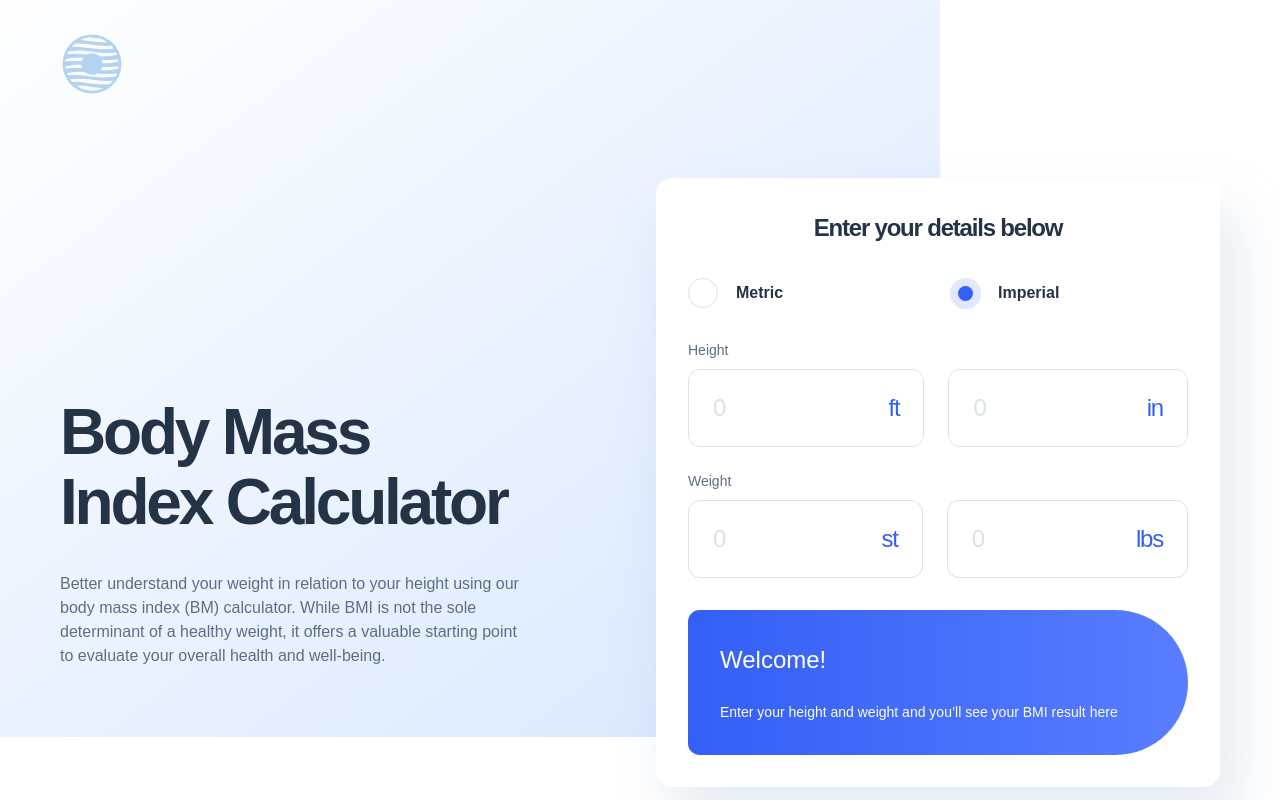
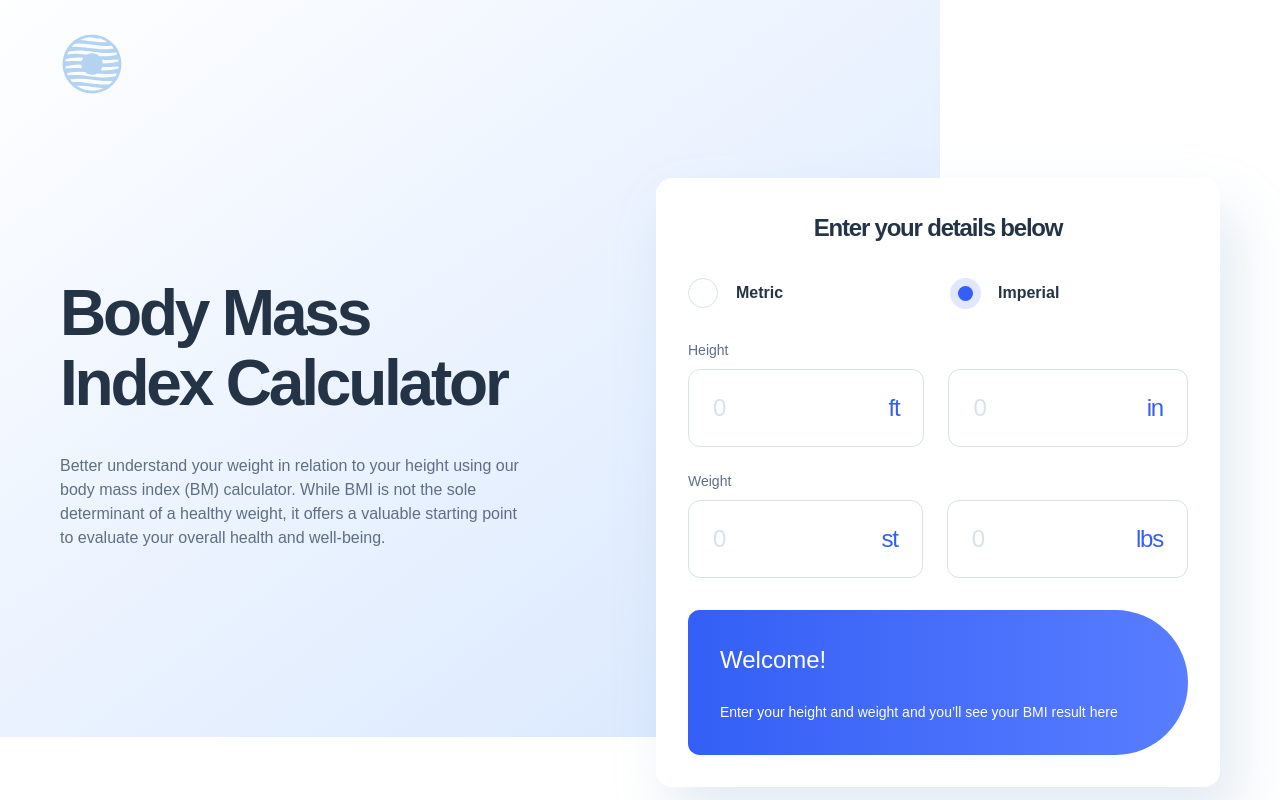
Before and after one commit to agneslai/bmi-calculator, a Next.js app: page / in a window 1280 px wide. Shown: the top 800 px of the page. Built offline with nearby package versions, Linux system fonts and the light colour scheme.

Commit message:
feat: fix section hero style

```diff
--- a/app/globals.css
+++ b/app/globals.css
@@ -35,7 +35,6 @@ body {
   flex flex-col
   section-grid
   section-padding
-  items-center justify-center
   text-center lg:text-start
   gap-y-[24px] lg:gap-y-0
 }
```
